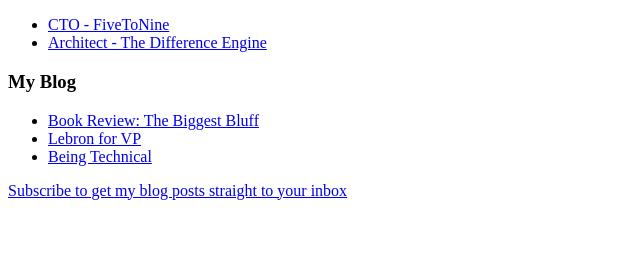
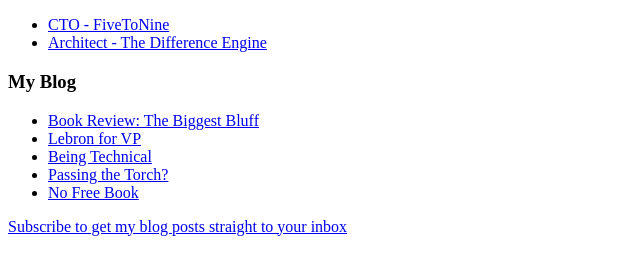
Before and after one commit to dkaplan88/dkaplan88.github.io, a plain HTML site: page index.html in a window 1280 px wide. Shown: the part 91-366 px from the top of the page, without its empty margins (0-640 px from the left). Drawn offline with Linux system fonts and the light colour scheme.

Commit message:
more posts

```diff
--- a/index.html
+++ b/index.html
@@ -11,6 +11,8 @@
   <li><a href="https://dankaplan.substack.com/p/book-review-the-biggest-bluff" target="blank">Book Review: The Biggest Bluff</a></li>
   <li><a href="https://dankaplan.substack.com/p/lebron-for-vp" target="blank">Lebron for VP</a></li>
   <li><a href="https://dankaplan.substack.com/p/being-technical" target="blank">Being Technical</a></li>
+  <li><a href="https://dankaplan.substack.com/p/passing-the-torch" target="blank">Passing the Torch?</a></li>
+  <li><a href="https://dankaplan.substack.com/p/no-free-book" target="blank">No Free Book</a></li>
 </ul>
 
 <p>
```
